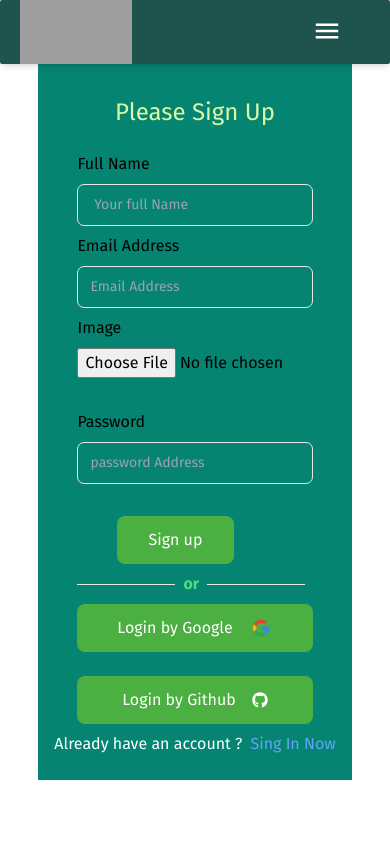
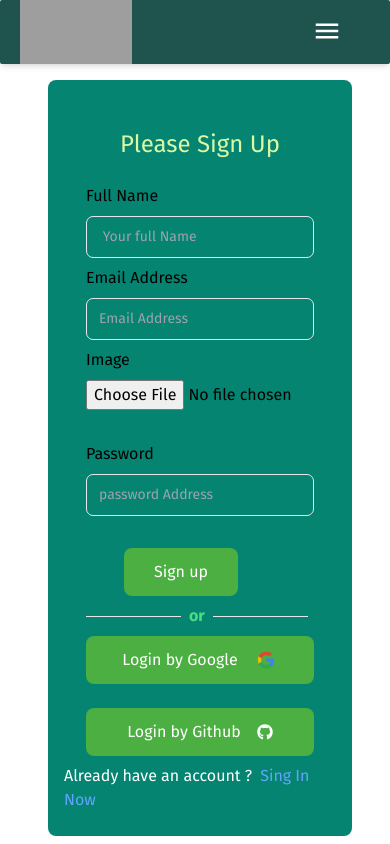
Before and after one commit to Jubayer-Ahmed-Sajid/Pet-adoption-client-site, a React (Vite) app: page /signUp in a window 390 px wide. Shown: the top 844 px of the page. Built offline with nearby package versions, Linux system fonts and the light colour scheme; no server answers; grey boxes are pictures that could not be loaded.

Commit message:
signin and signup page modified

```diff
--- a/src/Pages/Auth/SignIn.jsx
+++ b/src/Pages/Auth/SignIn.jsx
@@ -94,8 +94,8 @@ const SignIn = () => {
             })
     }
     return (
-        <div className='flex flex-col-reverse lg:flex-row'>
-            <form onSubmit={formik.handleSubmit} className='mt-12 bg-[#058472] py-6 w-full space-y-2 mx-auto lg:w-2/4 '>
+        <div className='flex mx-12 my-8 flex-col-reverse lg:flex-row'>
+            <form onSubmit={formik.handleSubmit} className='rounded-lg mt-12 bg-[#058472] py-6 w-full space-y-2 mx-auto lg:w-2/4 '>
             <h2 className='text-center text-2xl lg:text-4xl text-[#d9f9a5] my-6'>Please Sign In</h2>
 
                 <div className='lg:w-2/4 w-3/4 mx-auto space-y-2'>
--- a/src/Pages/Auth/SignUp.jsx
+++ b/src/Pages/Auth/SignUp.jsx
@@ -165,8 +165,8 @@ const SignUp = () => {
             })
     }
     return (
-        <div className='flex flex-col-reverse lg:flex-row'>
-            <form onSubmit={formik.handleSubmit} className='mt-12 bg-[#058472] py-6 space-y-2 mx-auto lg:w-2/4 '>
+        <div className='flex my-8  mx-12 flex-col-reverse lg:flex-row'>
+            <form onSubmit={formik.handleSubmit} className='rounded-lg mt-12 bg-[#058472] py-6 space-y-2 mx-auto lg:w-2/4 '>
             <h2 className='text-center text-2xl lg:text-4xl text-[#d9f9a5] my-6'>Please Sign Up </h2>
                 <div className='mx-auto w-3/4 lg:w-2/4 space-y-2'>
                     <label htmlFor="fullName">Full Name</label>
```
